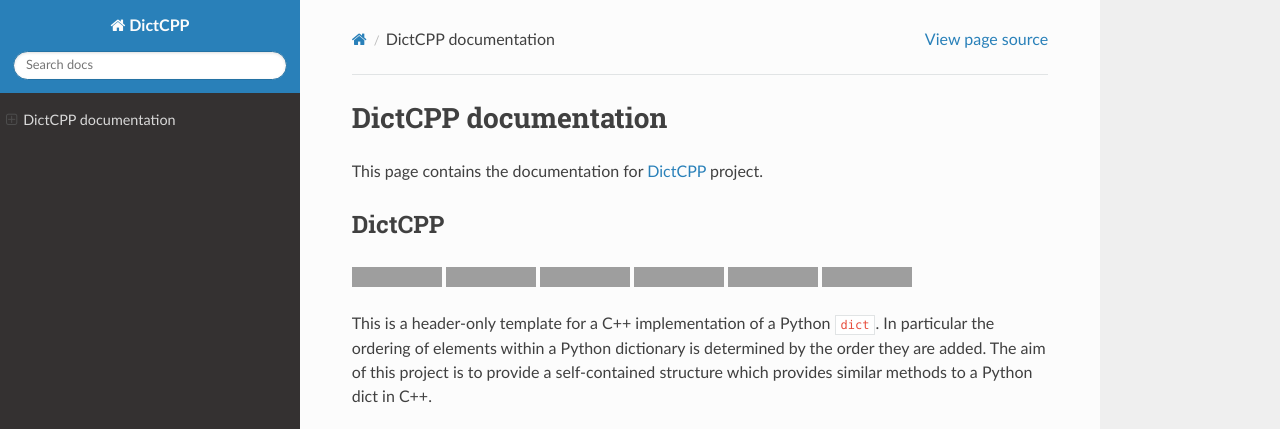
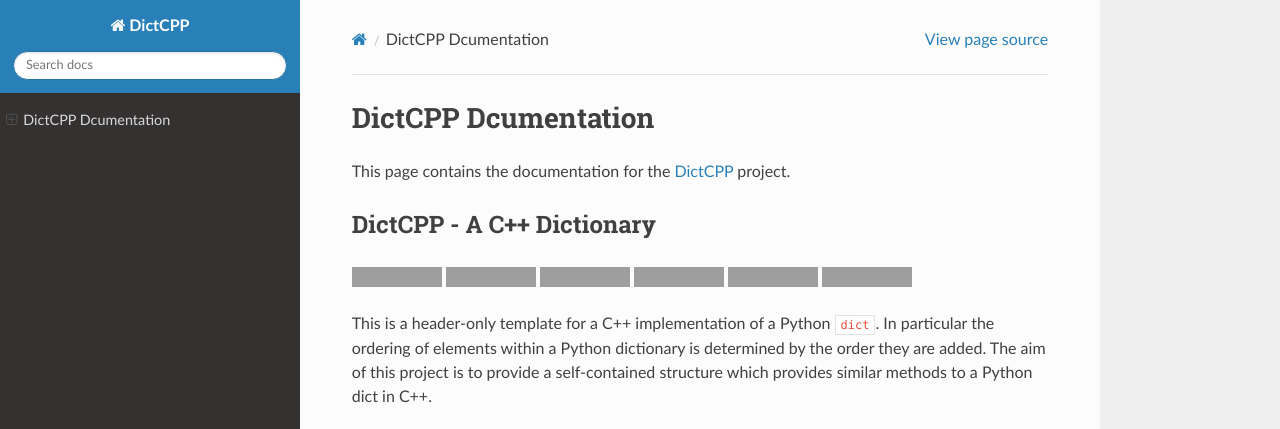
Before and after one commit to zwill22/DictCPP, a Sphinx documentation site: the page built from docs/index.rst, in a window 1280 px wide, cut to the strip 0-429 px from the top of the page. Built offline with Sphinx 7.4.7 and the Read the Docs theme 3.1.0, drawn with Linux system fonts in a browser that asks for light colours; grey boxes are pictures that could not be loaded.

Commit message:
Updated docs

```diff
--- a/README.md
+++ b/README.md
@@ -1,4 +1,4 @@
-# DictCPP
+# DictCPP - A C++ Dictionary
 
 [![C++](https://img.shields.io/badge/C++-%2300599C.svg?logo=c%2B%2B&logoColor=white)](#)
 [![GitHub](https://img.shields.io/badge/GitHub-%23121011.svg?logo=github&logoColor=white)](https://github.com/zwill22/DictCPP)
--- a/docs/conf.py
+++ b/docs/conf.py
@@ -9,7 +9,8 @@ extensions = [
     "breathe",
     "exhale",
     "sphinx_rtd_theme",
-    "myst_parser"
+    "myst_parser",
+    'sphinx.ext.autosectionlabel'
 ]
 
 breathe_projects = {"DictCPP": "_doxygen/xml/"}
@@ -17,19 +18,21 @@ breathe_default_project = "DictCPP"
 
 exhale_args = {
     "containmentFolder": "./_api",
-    "rootFileName": "dictcpp.rst",
+    "rootFileName": "libdictcpp.rst",
     "doxygenStripFromPath": "..",
-    "rootFileTitle": "DictCPP Documentation",
+    "rootFileTitle": "Dict",
     "createTreeView": True,
     "exhaleExecutesDoxygen": True,
     "exhaleDoxygenStdin": textwrap.dedent("""
         INPUT = ..
         FILE_PATTERNS = *.hpp *.h
+        EXCLUDE_PATTERNS = */docs/* \
+                           */tests/*
     """)
 }
 
 templates_path = ['_templates']
-exclude_patterns = ['_build', 'Thumbs.db', '.DS_Store']
+exclude_patterns = ['_build', 'Thumbs.db', '.DS_Store', ".venv"]
 
 html_theme = 'sphinx_rtd_theme'
 html_static_path = ['_static']
--- a/docs/index.rst
+++ b/docs/index.rst
@@ -1,14 +1,14 @@
-DictCPP documentation
+DictCPP Dcumentation
 =====================
 
-This page contains the documentation for `DictCPP`_ project.
+This page contains the documentation for the `DictCPP`_ project.
 
 .. _DictCPP: https://github.com/zwill22/DictCPP
 
 .. include:: ../README.md
    :parser: myst_parser.sphinx_
 
-.. include:: ./_api/dictcpp.rst
+.. include:: ./_api/libdictcpp.rst
 
 .. toctree::
    :maxdepth: 2
```
